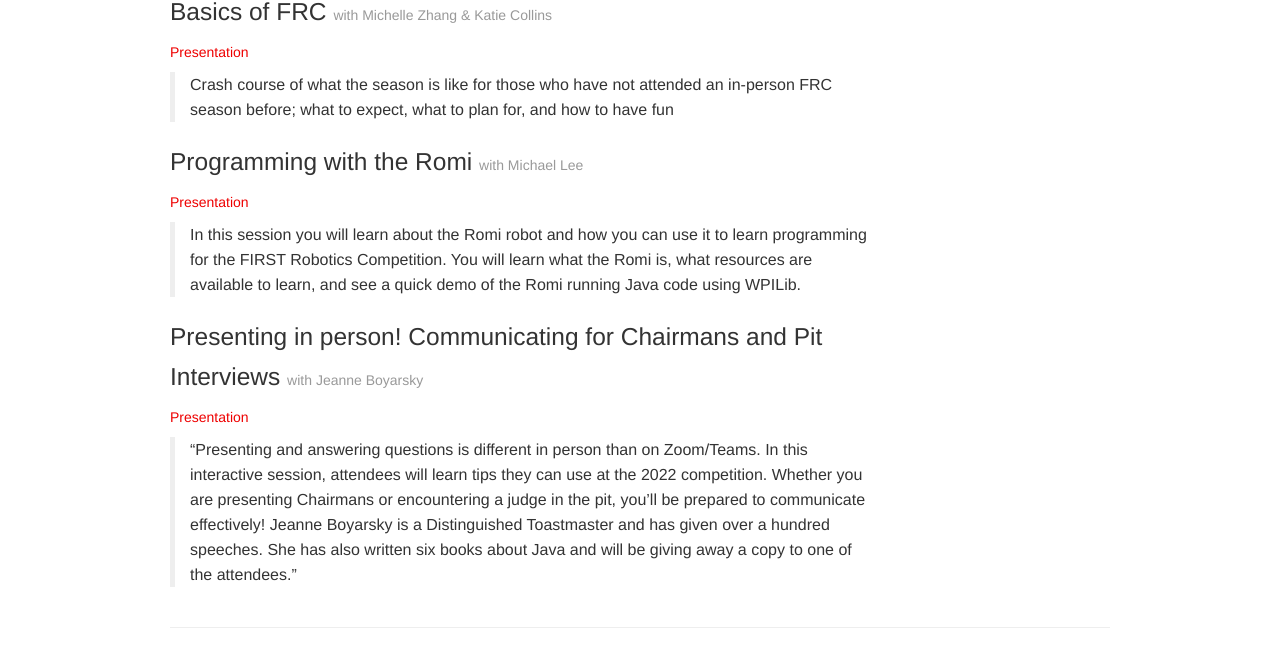
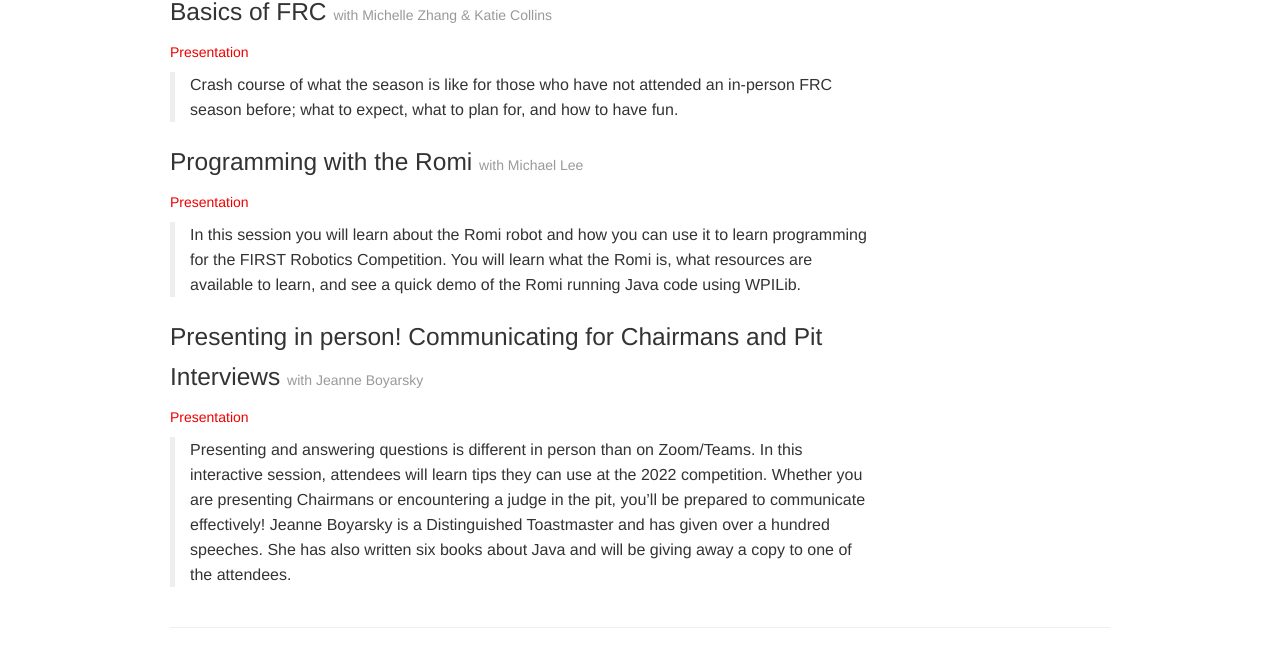
Before and after one commit to StuyPulse/team694.github.io, a Jekyll site: the page built from resources/stuysplash2021/index.md, in a window 1280 px wide and 900 px high, scrolled down 709 px. Shown: the part 184-831 px from the top of the window. Built offline with Jekyll 4.4.1, drawn with Linux system fonts in a browser that asks for light colours; nearby versions of some CDN libraries.

Commit message:
Fix punctuation

```diff
--- a/resources/stuysplash2021/index.md
+++ b/resources/stuysplash2021/index.md
@@ -33,7 +33,7 @@ https://docs.google.com/presentation/d/1koR_LJUQr0Bl9JbjXiroavUQUp-aPUIsiXEXa5tI
 [Presentation](
 https://docs.google.com/presentation/d/1DR4fiVbVvcC46MpaIfKRxfQ5okzx3CciGr-sISU3pTU/edit?usp=sharing)
 
-> Crash course of what the season is like for those who have not attended an in-person FRC season before; what to expect, what to plan for, and how to have fun
+> Crash course of what the season is like for those who have not attended an in-person FRC season before; what to expect, what to plan for, and how to have fun.
 
 ### Programming with the Romi <small>with Michael Lee</small>
 [Presentation](
@@ -45,4 +45,4 @@ https://docs.google.com/presentation/d/1-4Id9CF9UfpHhG_Rlr7_rLpahwCxcPAz/edit?us
 [Presentation](
 https://docs.google.com/presentation/d/1c716GScX0mzcnDAIznfAcWcDShFhdcn6/edit?usp=sharing&ouid=117641438514045868531&rtpof=true&sd=true)
 
-> "Presenting and answering questions is different in person than on Zoom/Teams. In this interactive session, attendees will learn tips they can use at the 2022 competition. Whether you are presenting Chairmans or encountering a judge in the pit, you’ll be prepared to communicate effectively! Jeanne Boyarsky is a Distinguished Toastmaster and has given over a hundred speeches. She has also written six books about Java and will be giving away a copy to one of the attendees."
+> Presenting and answering questions is different in person than on Zoom/Teams. In this interactive session, attendees will learn tips they can use at the 2022 competition. Whether you are presenting Chairmans or encountering a judge in the pit, you’ll be prepared to communicate effectively! Jeanne Boyarsky is a Distinguished Toastmaster and has given over a hundred speeches. She has also written six books about Java and will be giving away a copy to one of the attendees.
```
